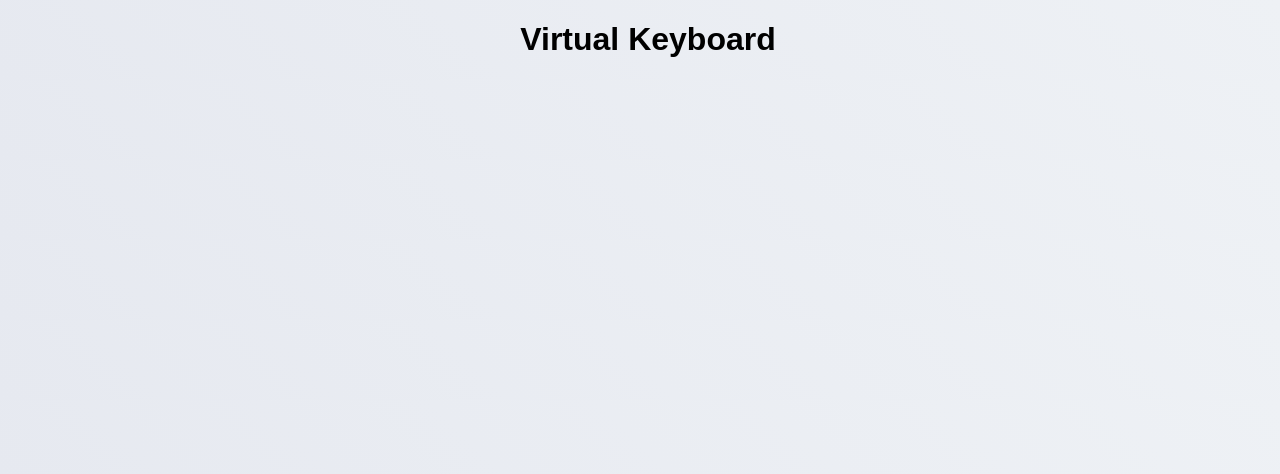
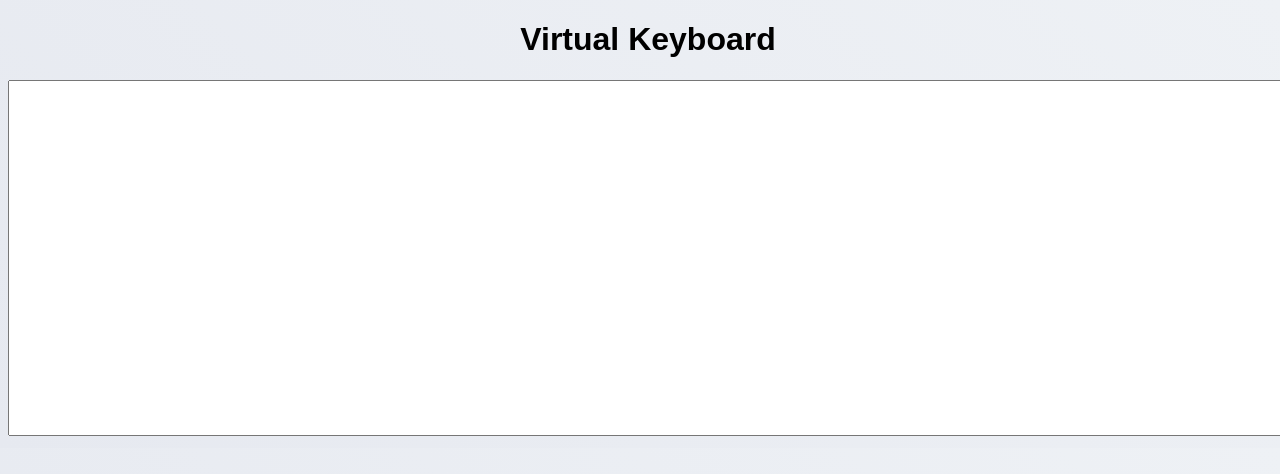
Before and after one commit to Enkhe95/virtual-keyboard, a plain HTML site: page index.html in a window 1280 px wide. Drawn offline with Linux system fonts and the light colour scheme.

Commit message:
feat: add tag <textarea>

```diff
--- a/index.js
+++ b/index.js
@@ -4,5 +4,9 @@ const title = document.createElement("h1");
 title.setAttribute("class", "title");
 title.innerHTML = "Virtual Keyboard";
 
+const textarea = document.createElement("textarea");
+textarea.setAttribute("class", "textarea");
+
 const body = document.getElementById("root");
 body.appendChild(title);
+body.appendChild(textarea);
--- a/style.css
+++ b/style.css
@@ -11,3 +11,13 @@
   letter-spacing: 130%;
   text-align: center;
 }
+
+.textarea {
+  width: 100%;
+  height: 350px;
+  resize: none;
+  font-size: 32px;
+  font-family: 'Franklin Gothic Medium', 'Arial Narrow', Arial, sans-serif;
+  font-weight: 700;
+  letter-spacing: 130%;
+}
```
